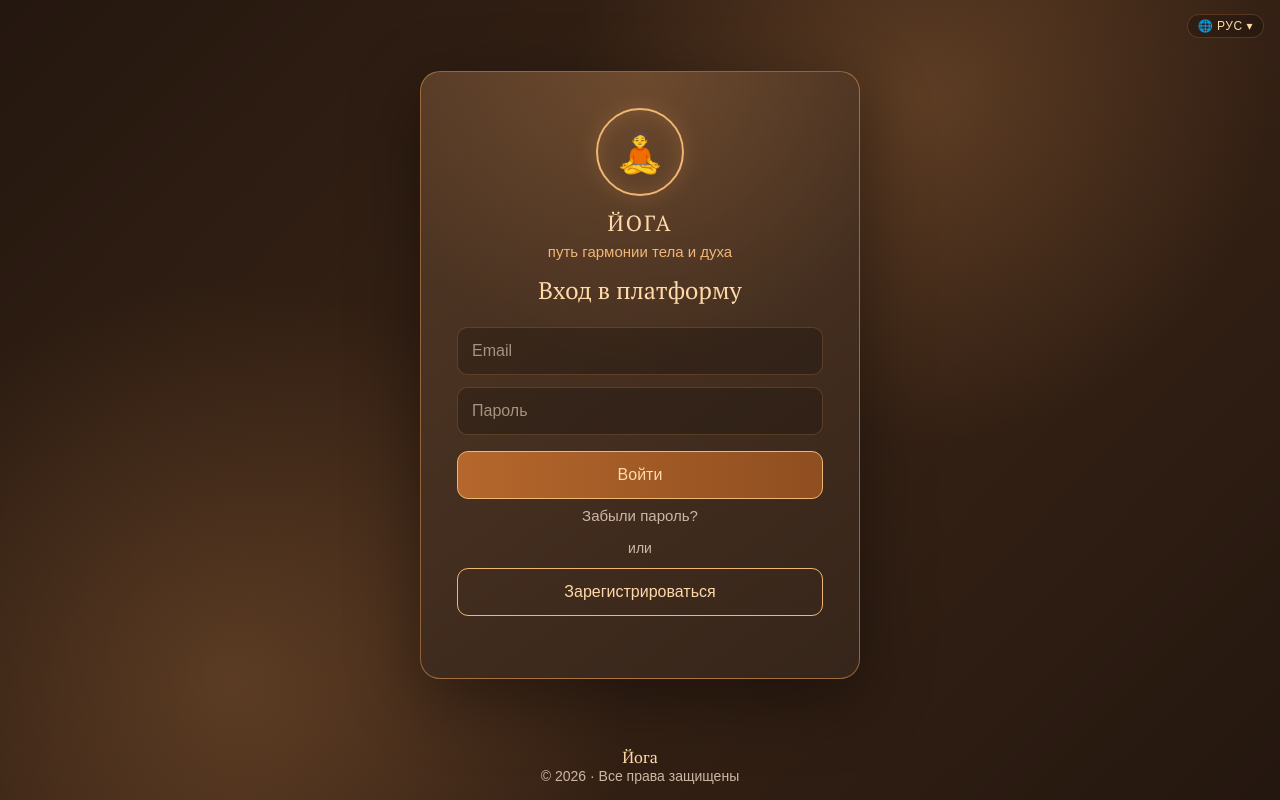
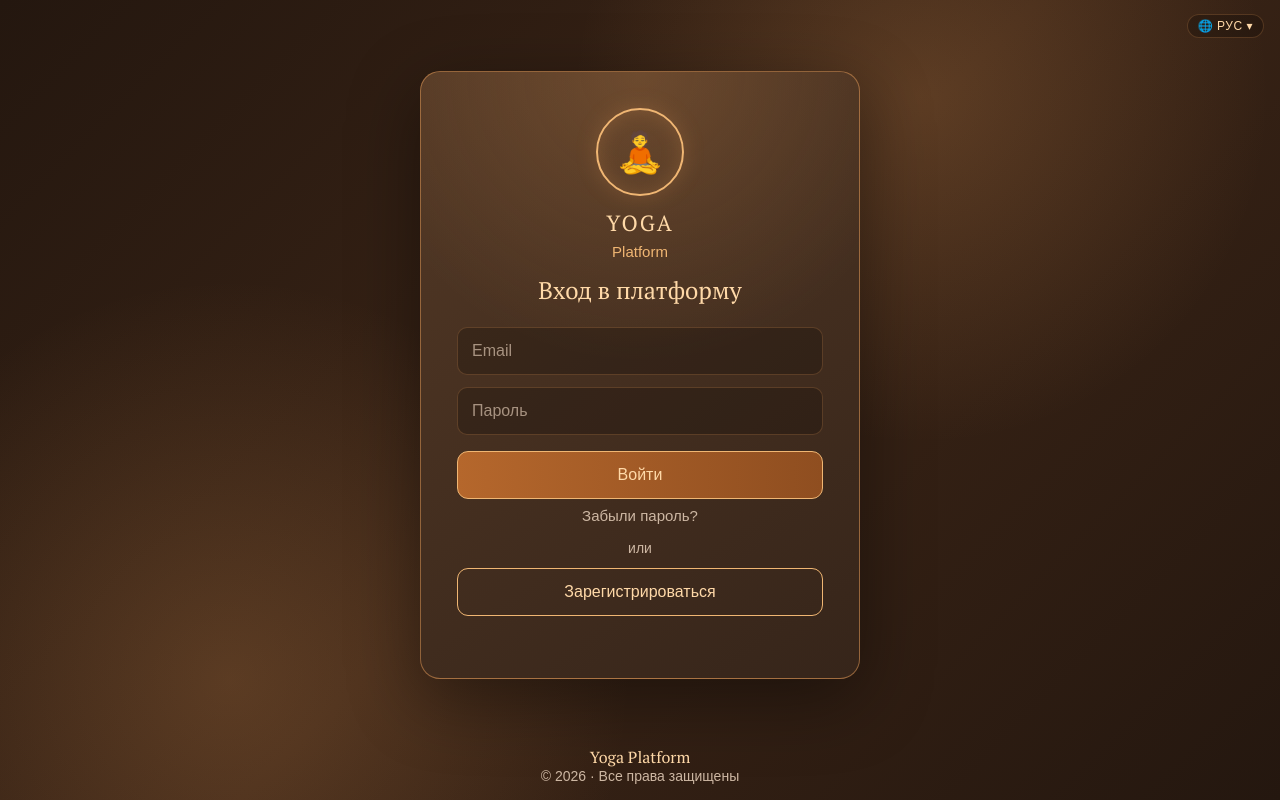
Before and after one commit to centernumero-byte/yoga-platform, a plain HTML site: page index.html in a window 1280 px wide. Drawn offline with nearby package versions, Linux system fonts and the light colour scheme.

Commit message:
Add files via upload

```diff
--- a/index.html
+++ b/index.html
@@ -3,7 +3,7 @@
 <head>
 <meta charset="utf-8">
 <meta name="viewport" content="width=device-width, initial-scale=1, viewport-fit=cover">
-<title>Йога</title>
+<title>Yoga Platform</title>
 <link href="https://fonts.googleapis.com/css2?family=PT+Serif:wght@400;700&display=swap" rel="stylesheet">
 <script src="https://cdn.jsdelivr.net/npm/@supabase/supabase-js@2.45.4/dist/umd/supabase.min.js"></script>
 <style>
@@ -194,19 +194,19 @@ h3.sub { font-size:14px; letter-spacing:1px; text-transform:uppercase; color:var
 const CONFIG = {
   "prefix": "yoga",
   "name": {
-    "ru": "Йога",
-    "kz": "Йога",
-    "uz": "Йога"
+    "ru": "Yoga Platform",
+    "kz": "Yoga Platform",
+    "uz": "Yoga Platform"
   },
   "logoTitle": {
-    "ru": "Йога",
-    "kz": "Йога",
-    "uz": "Йога"
+    "ru": "YOGA",
+    "kz": "YOGA",
+    "uz": "YOGA"
   },
   "logoSubtitle": {
-    "ru": "путь гармонии тела и духа",
-    "kz": "тән мен рух үйлесімінің жолы",
-    "uz": "тана ва руҳ уйғунлиги йўли"
+    "ru": "Platform",
+    "kz": "Platform",
+    "uz": "Platform"
   },
   "logoSymbol": "🧘",
   "welcome": {
```
